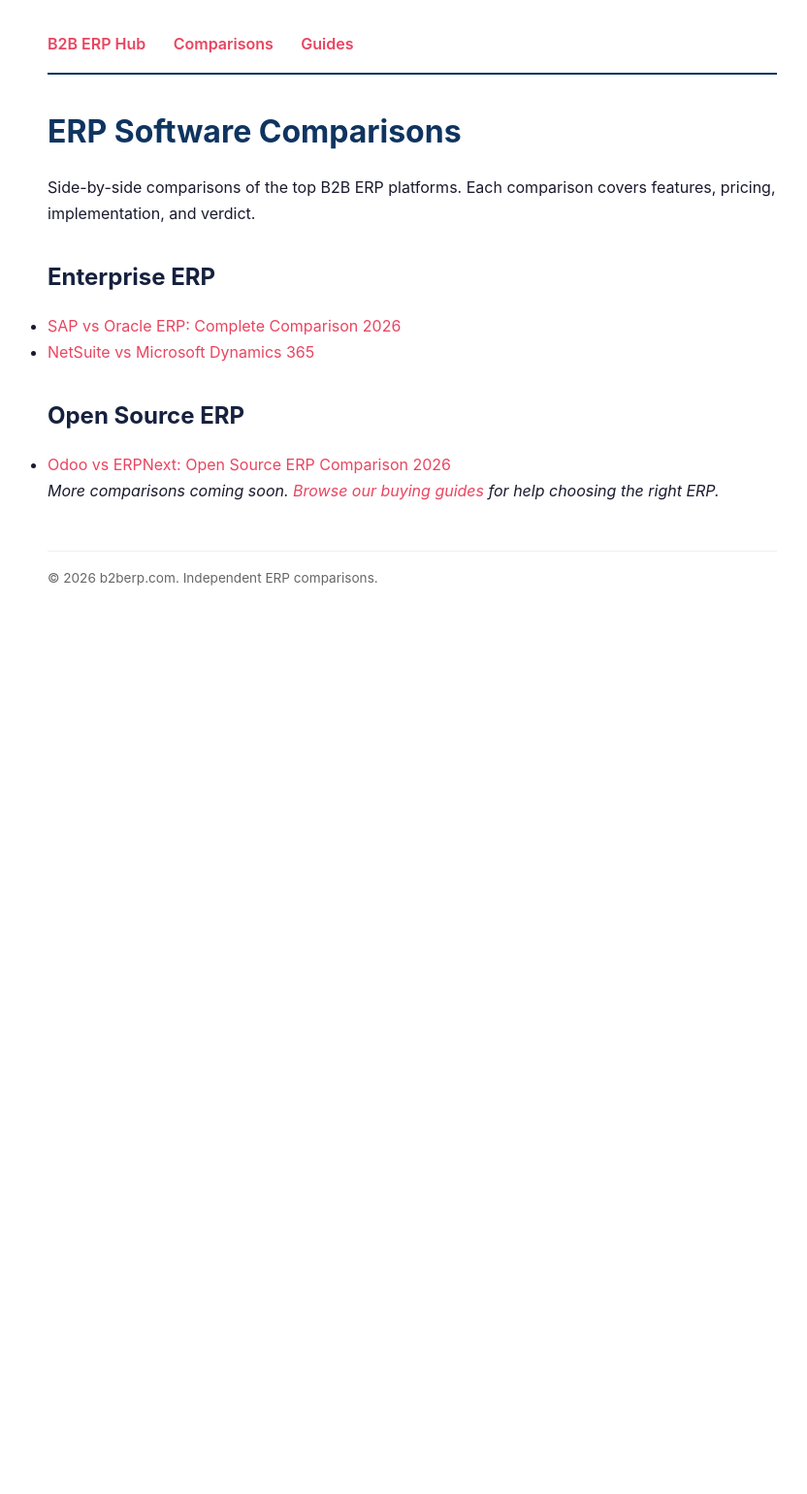
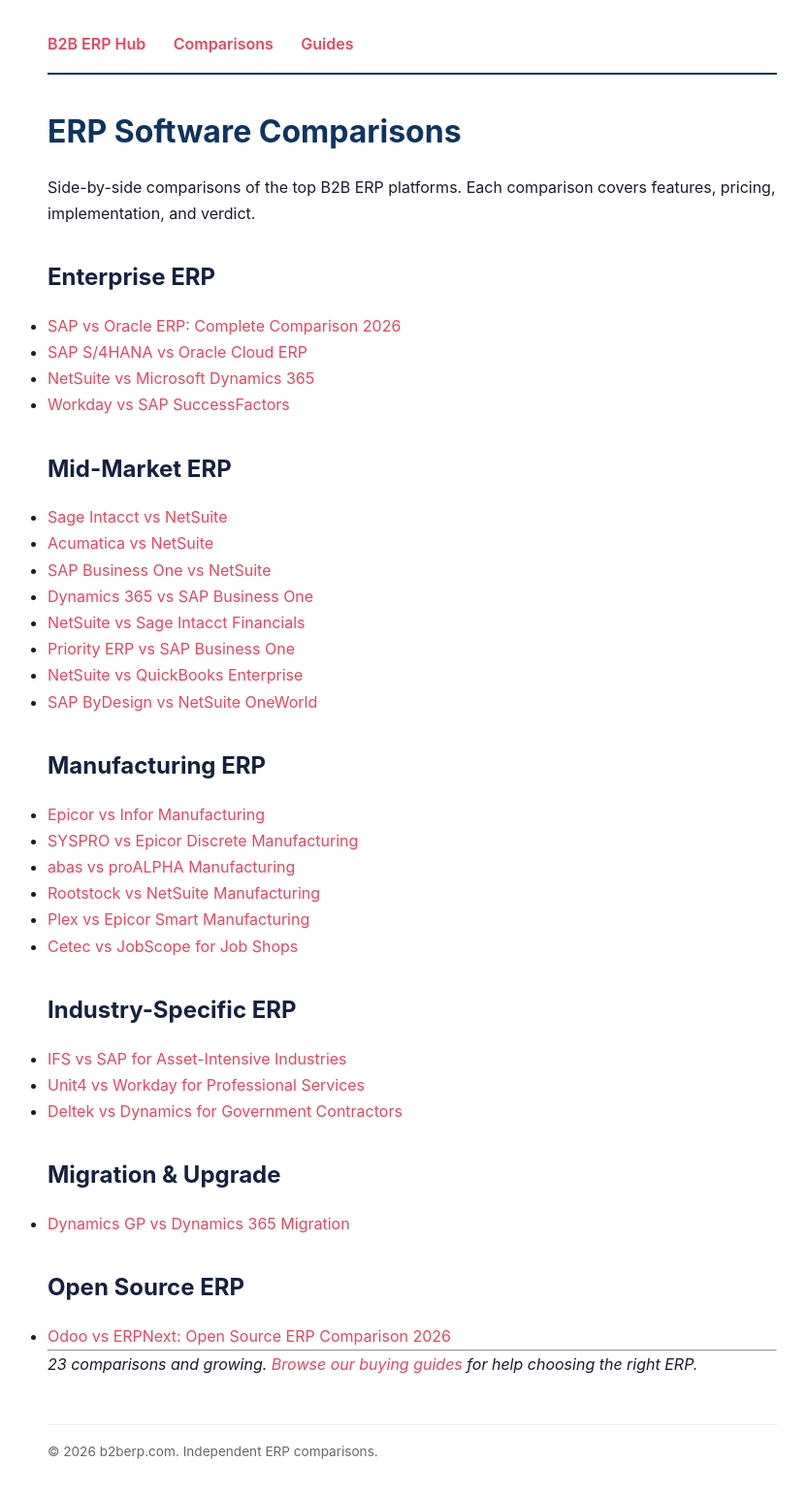
Before and after one commit to theluckystrike/b2berp-com, a Jekyll site: the page built from compare/index.md, in a window 1280 px wide. Shown: the whole page at 97% size, without its empty margins (215-1047 px from the left). Built offline with Jekyll 4.4.1, drawn with Linux system fonts in a browser that asks for light colours; before the commit the page ends 900 px from its top, so only the background shows below that.

Commit message:
Update compare hub: add all 23 comparison articles

```diff
--- a/compare/index.md
+++ b/compare/index.md
@@ -1,7 +1,7 @@
 ---
 layout: default
 title: "ERP Software Comparisons"
-description: "Head-to-head B2B ERP comparisons. SAP vs Oracle, NetSuite vs Dynamics 365, Odoo vs ERPNext, and more."
+description: "Head-to-head B2B ERP comparisons. SAP vs Oracle, NetSuite vs Dynamics 365, Odoo vs ERPNext, and more. 23 independent comparisons covering features, pricing, and implementation."
 permalink: /compare/
 ---
 
@@ -12,10 +12,44 @@
 ## Enterprise ERP
 
 - [SAP vs Oracle ERP: Complete Comparison 2026](/compare/sap-vs-oracle-erp/)
+- [SAP S/4HANA vs Oracle Cloud ERP](/compare/sap-s4hana-vs-oracle-cloud-erp/)
 - [NetSuite vs Microsoft Dynamics 365](/compare/netsuite-vs-dynamics-365/)
+- [Workday vs SAP SuccessFactors](/compare/workday-vs-sap-successfactors/)
+
+## Mid-Market ERP
+
+- [Sage Intacct vs NetSuite](/compare/sage-intacct-vs-netsuite/)
+- [Acumatica vs NetSuite](/compare/acumatica-vs-netsuite/)
+- [SAP Business One vs NetSuite](/compare/sap-business-one-vs-netsuite/)
+- [Dynamics 365 vs SAP Business One](/compare/dynamics-365-vs-sap-business-one/)
+- [NetSuite vs Sage Intacct Financials](/compare/netsuite-vs-sage-intacct-financials/)
+- [Priority ERP vs SAP Business One](/compare/priority-erp-vs-sap-business-one/)
+- [NetSuite vs QuickBooks Enterprise](/compare/netsuite-vs-quickbooks-enterprise/)
+- [SAP ByDesign vs NetSuite OneWorld](/compare/sap-bydesign-vs-netsuite-oneworld/)
+
+## Manufacturing ERP
+
+- [Epicor vs Infor Manufacturing](/compare/epicor-vs-infor-manufacturing/)
+- [SYSPRO vs Epicor Discrete Manufacturing](/compare/syspro-vs-epicor-discrete-manufacturing/)
+- [abas vs proALPHA Manufacturing](/compare/abas-vs-proalpha-manufacturing/)
+- [Rootstock vs NetSuite Manufacturing](/compare/rootstock-vs-netsuite-manufacturing/)
+- [Plex vs Epicor Smart Manufacturing](/compare/plex-vs-epicor-smart-manufacturing/)
+- [Cetec vs JobScope for Job Shops](/compare/cetec-vs-jobscope-job-shops/)
+
+## Industry-Specific ERP
+
+- [IFS vs SAP for Asset-Intensive Industries](/compare/ifs-vs-sap-asset-intensive/)
+- [Unit4 vs Workday for Professional Services](/compare/unit4-vs-workday-professional-services/)
+- [Deltek vs Dynamics for Government Contractors](/compare/deltek-vs-dynamics-government/)
+
+## Migration & Upgrade
+
+- [Dynamics GP vs Dynamics 365 Migration](/compare/dynamics-gp-vs-dynamics-365-migration/)
 
 ## Open Source ERP
 
 - [Odoo vs ERPNext: Open Source ERP Comparison 2026](/compare/odoo-vs-erpnext/)
 
-*More comparisons coming soon. [Browse our buying guides](/guides/) for help choosing the right ERP.*
+---
+
+*23 comparisons and growing. [Browse our buying guides](/guides/) for help choosing the right ERP.*
```
